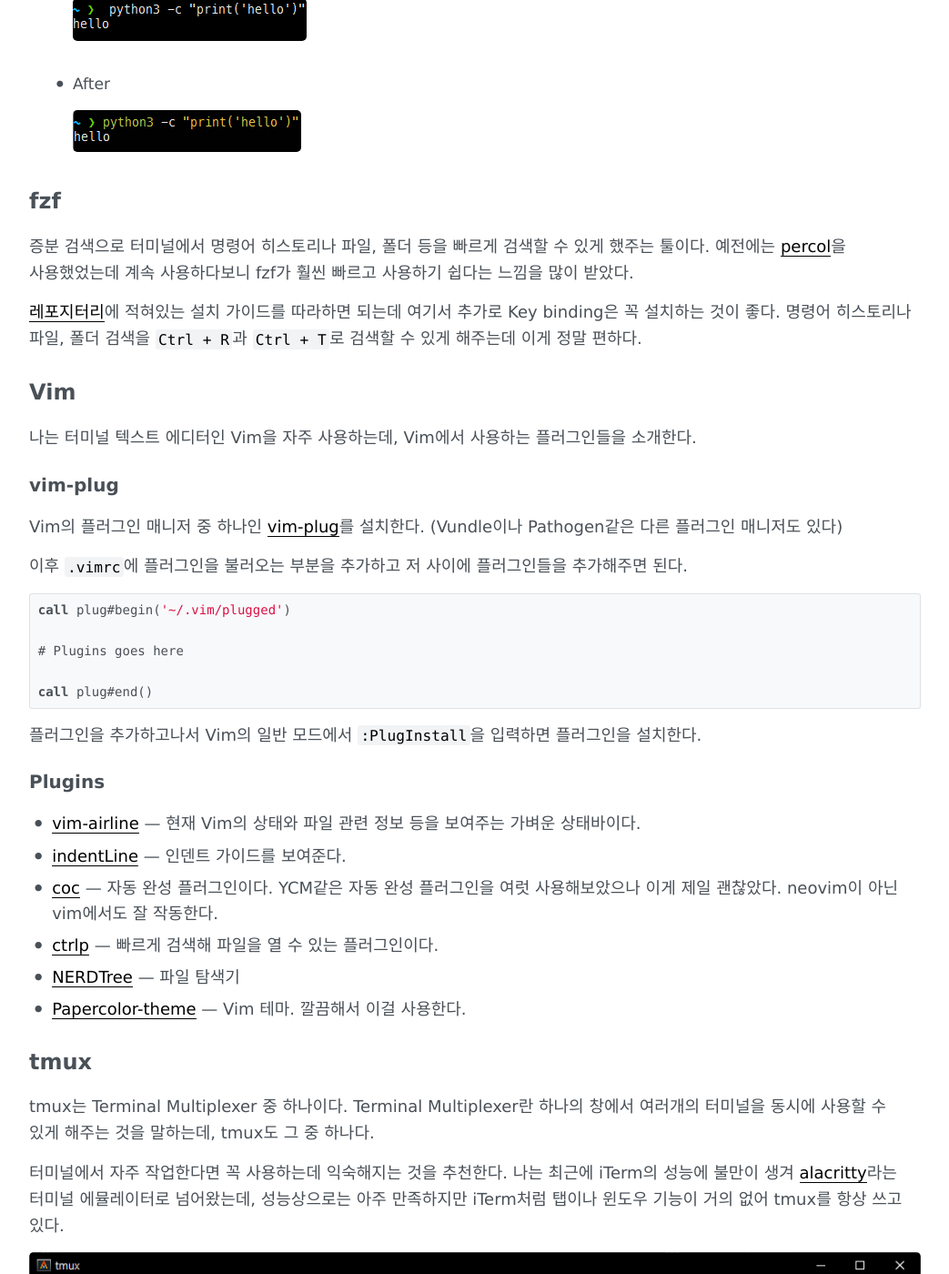
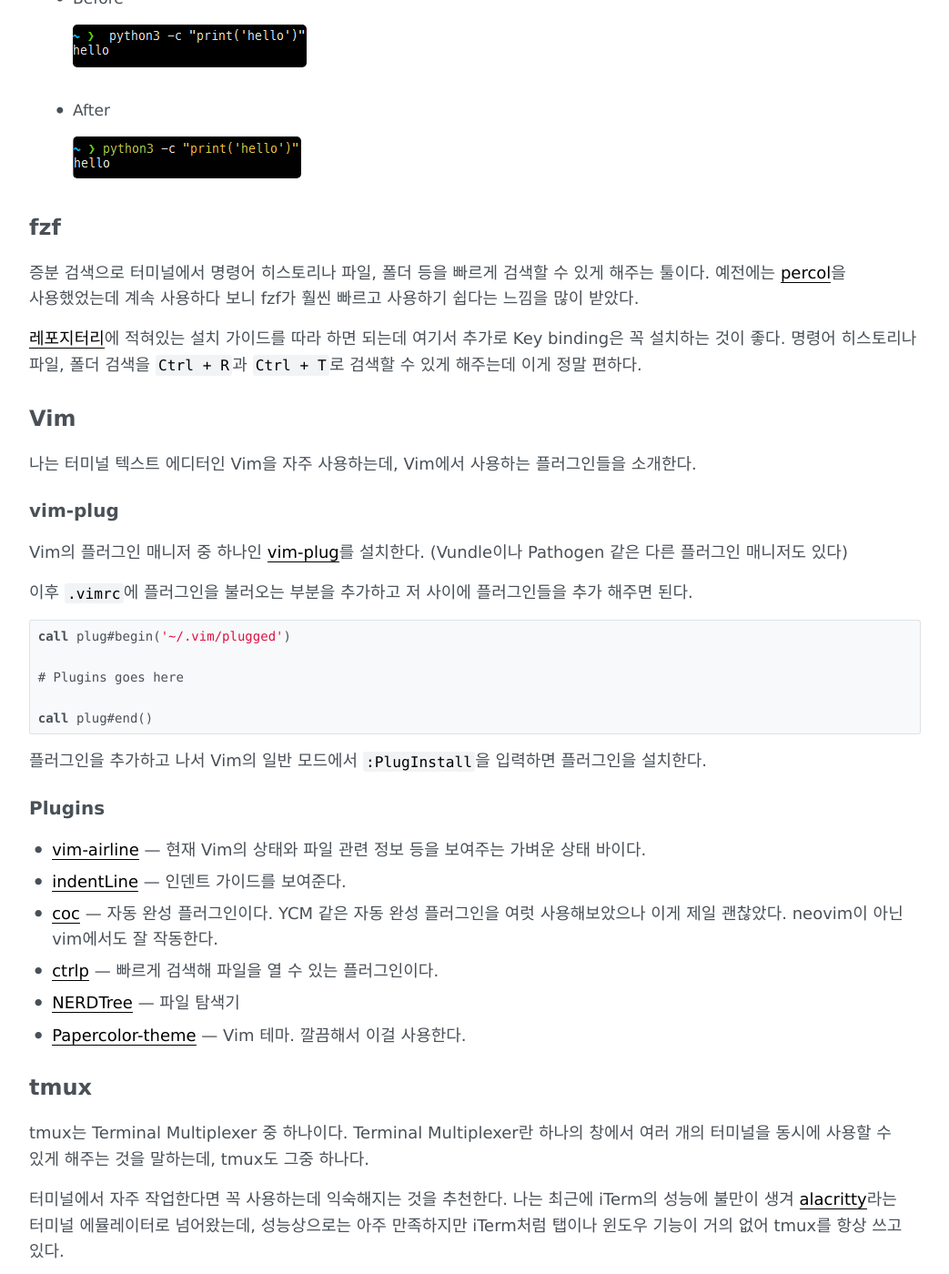
Before and after one commit to blurfx/xo.dev, a Jekyll site: the page built from _posts/2020-12-20-my-terminal-configuration.md, in a window 1280 px wide and 1400 px high, scrolled down 3613 px. Shown: the whole window at 91% size, without its empty margins (118-1161 px from the left). Built offline with Jekyll 4.4.1, drawn with Linux system fonts in a browser that asks for light colours; comment, search, counter and statistics services are not loaded; some of the changed text lies outside the part shown.

Commit message:
fix: typo

````diff
--- a/_posts/2020-12-20-my-terminal-configuration.md
+++ b/_posts/2020-12-20-my-terminal-configuration.md
@@ -83,11 +83,11 @@
 
 ## Powerlevel10k
 
-oh-my-zsh가 기본적으로 제공해주는 테마도 이쁘고 그 중 `agnoster` 테마가 인기가 많지만, 나는 `Powerlevel10k`라는 별도의 테마를 설치해서 사용한다.
+oh-my-zsh가 기본적으로 제공하는 테마도 이쁘고 그중 `agnoster` 테마가 인기가 많지만, 나는 `Powerlevel10k`라는 별도의 테마를 설치해서 사용한다.
 
 어떻게 생긴 테마인지는 [레포지터리](https://github.com/romkatv/powerlevel10k)에서 직접 확인하자.
 
-이 테마는 테마에 맞게 커스텀된 폰트를 사용할 것을 권장하는데 [여기](https://github.com/romkatv/powerlevel10k#meslo-nerd-font-patched-for-powerlevel10k)에서 해당 폰트를 내려받고 설치하여 터미널에 적용하면 된다.
+이 테마는 테마에 맞게 커스텀 된 폰트를 사용할 것을 권장하는데 [여기](https://github.com/romkatv/powerlevel10k#meslo-nerd-font-patched-for-powerlevel10k)에서 해당 폰트를 내려받고 설치하여 터미널에 적용하면 된다.
 
 Powerlevel10k는 여러 설치 방법을 제공하는데 여기서는 Zplug를 사용하여 설치할 것이다. `.zshrc` 파일을 열어 아래의 명령어를 아래와 같이 적당한 곳에 넣어주자.
 ```bash
@@ -127,9 +127,9 @@
 
 # fzf
 
-증분 검색으로 터미널에서 명령어 히스토리나 파일, 폴더 등을 빠르게 검색할 수 있게 했주는 툴이다. 예전에는 [percol](https://github.com/mooz/percol)을 사용했었는데 계속 사용하다보니 fzf가 훨씬 빠르고 사용하기 쉽다는 느낌을 많이 받았다.
+증분 검색으로 터미널에서 명령어 히스토리나 파일, 폴더 등을 빠르게 검색할 수 있게 해주는 툴이다. 예전에는 [percol](https://github.com/mooz/percol)을 사용했었는데 계속 사용하다 보니 fzf가 훨씬 빠르고 사용하기 쉽다는 느낌을 많이 받았다.
 
-[레포지터리](https://github.com/junegunn/fzf)에 적혀있는 설치 가이드를 따라하면 되는데 여기서 추가로 Key binding은 꼭 설치하는 것이 좋다. 명령어 히스토리나 파일, 폴더 검색을 `Ctrl + R`과 `Ctrl + T`로 검색할 수 있게 해주는데 이게 정말 편하다.
+[레포지터리](https://github.com/junegunn/fzf)에 적혀있는 설치 가이드를 따라 하면 되는데 여기서 추가로 Key binding은 꼭 설치하는 것이 좋다. 명령어 히스토리나 파일, 폴더 검색을 `Ctrl + R`과 `Ctrl + T`로 검색할 수 있게 해주는데 이게 정말 편하다.
 
 
 # Vim
@@ -137,9 +137,9 @@
 나는 터미널 텍스트 에디터인 Vim을 자주 사용하는데, Vim에서 사용하는 플러그인들을 소개한다.
 
 ## vim-plug
-Vim의 플러그인 매니저 중 하나인 [vim-plug](https://github.com/junegunn/vim-plug)를 설치한다. (Vundle이나 Pathogen같은 다른 플러그인 매니저도 있다)
+Vim의 플러그인 매니저 중 하나인 [vim-plug](https://github.com/junegunn/vim-plug)를 설치한다. (Vundle이나 Pathogen 같은 다른 플러그인 매니저도 있다)
 
-이후 `.vimrc`에 플러그인을 불러오는 부분을 추가하고 저 사이에 플러그인들을 추가해주면 된다.
+이후 `.vimrc`에 플러그인을 불러오는 부분을 추가하고 저 사이에 플러그인들을 추가 해주면 된다.
 ```vim
 call plug#begin('~/.vim/plugged')
 
@@ -148,20 +148,20 @@
 call plug#end()
 ```
 
-플러그인을 추가하고나서 Vim의 일반 모드에서 `:PlugInstall`을 입력하면 플러그인을 설치한다.
+플러그인을 추가하고 나서 Vim의 일반 모드에서 `:PlugInstall`을 입력하면 플러그인을 설치한다.
 
 ## Plugins
 
-- [vim-airline](https://github.com/vim-airline/vim-airline) — 현재 Vim의 상태와 파일 관련 정보 등을 보여주는 가벼운 상태바이다.
+- [vim-airline](https://github.com/vim-airline/vim-airline) — 현재 Vim의 상태와 파일 관련 정보 등을 보여주는 가벼운 상태 바이다.
 - [indentLine](https://github.com/Yggdroot/indentLine) — 인덴트 가이드를 보여준다.
-- [coc](https://github.com/neoclide/coc.nvim) — 자동 완성 플러그인이다. YCM같은 자동 완성 플러그인을 여럿 사용해보았으나 이게 제일 괜찮았다. neovim이 아닌 vim에서도 잘 작동한다.
+- [coc](https://github.com/neoclide/coc.nvim) — 자동 완성 플러그인이다. YCM 같은 자동 완성 플러그인을 여럿 사용해보았으나 이게 제일 괜찮았다. neovim이 아닌 vim에서도 잘 작동한다.
 - [ctrlp](https://github.com/ctrlpvim/ctrlp.vim) — 빠르게 검색해 파일을 열 수 있는 플러그인이다.
 - [NERDTree](https://github.com/preservim/nerdtree) — 파일 탐색기
 - [Papercolor-theme](https://github.com/NLKNguyen/papercolor-theme) — Vim 테마. 깔끔해서 이걸 사용한다.
 
 # tmux
 
-tmux는 Terminal Multiplexer 중 하나이다. Terminal Multiplexer란 하나의 창에서 여러개의 터미널을 동시에 사용할 수 있게 해주는 것을 말하는데, tmux도 그 중 하나다.
+tmux는 Terminal Multiplexer 중 하나이다. Terminal Multiplexer란 하나의 창에서 여러 개의 터미널을 동시에 사용할 수 있게 해주는 것을 말하는데, tmux도 그중 하나다.
 
 터미널에서 자주 작업한다면 꼭 사용하는데 익숙해지는 것을 추천한다. 나는 최근에 iTerm의 성능에 불만이 생겨 [alacritty](https://github.com/alacritty/alacritty)라는 터미널 에뮬레이터로 넘어왔는데, 성능상으로는 아주 만족하지만 iTerm처럼 탭이나 윈도우 기능이 거의 없어 tmux를 항상 쓰고 있다.
 
````
Also changed, not shown: other parts of _posts/2020-12-20-my-terminal-configuration.md (+10 -10 lines).
